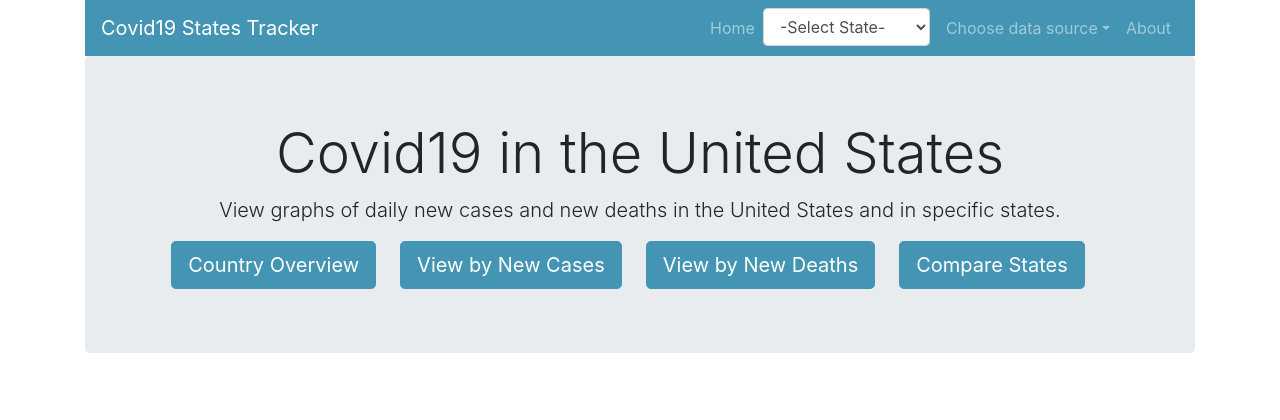
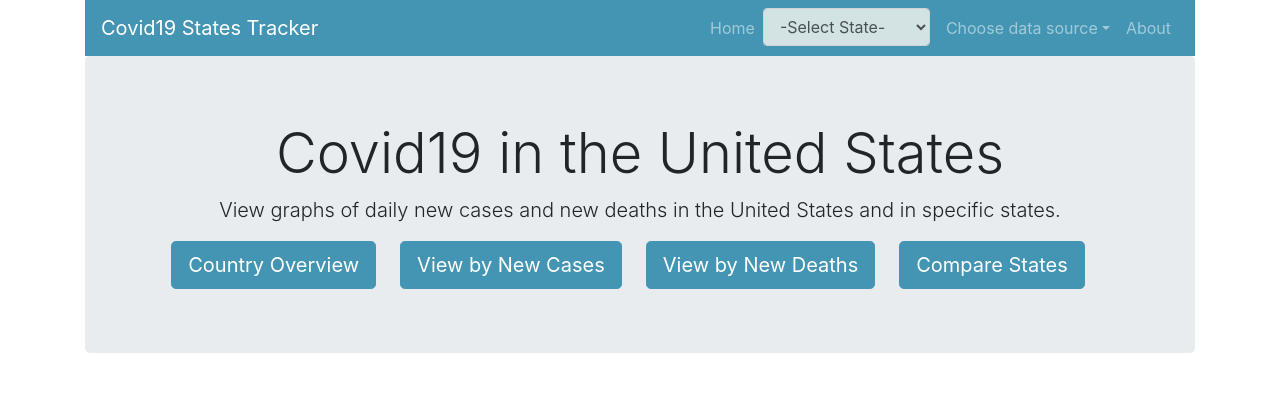
Before and after one commit to rachelf21/3140_Covid_States_Web_App, a Python web app: template templates/usa.html in a window 1280 px wide. Shown: the top 420 px of the page. Run offline with Jinja, Linux system fonts and the light colour scheme; the template is opened without the code that fills it, so the values that code supplies are empty; some libraries are stand-ins or nearby versions.

Commit message:
added readme file and screenshot

```diff
--- a/TODO.txt
+++ b/TODO.txt
@@ -4,7 +4,7 @@ Change get_max() to return an array of all states in sorted order. In order to d
 
 Change Cases by State to dropdown list, select state, then state shows up. Don't need separate blank page.
 
-Implement choose  data source.
+Implement choose data source.
 
 Complete About page
 
--- a/templates/base.html
+++ b/templates/base.html
@@ -57,7 +57,7 @@
             </li>
             <li>
             <form class="form-inline" name="myForm" action="{{ url_for('get_state') }}" method="POST" >
-                <select placeholder="SELECT" class="form-control mr-sm-2" id="state" name="state" onchange="this.form.submit()">
+                <select style="background-color:rgb(211, 226, 226)" class="form-control mr-sm-2" id="state" name="state" onchange="this.form.submit()">
                     <option value="selectstate">-Select State-</option>
                     <option value="Alabama">Alabama</option>
                     <option value="Alaska">Alaska</option>
```
Also changed, not shown: README.md (added), static/img/screenshot.jpg (added).
